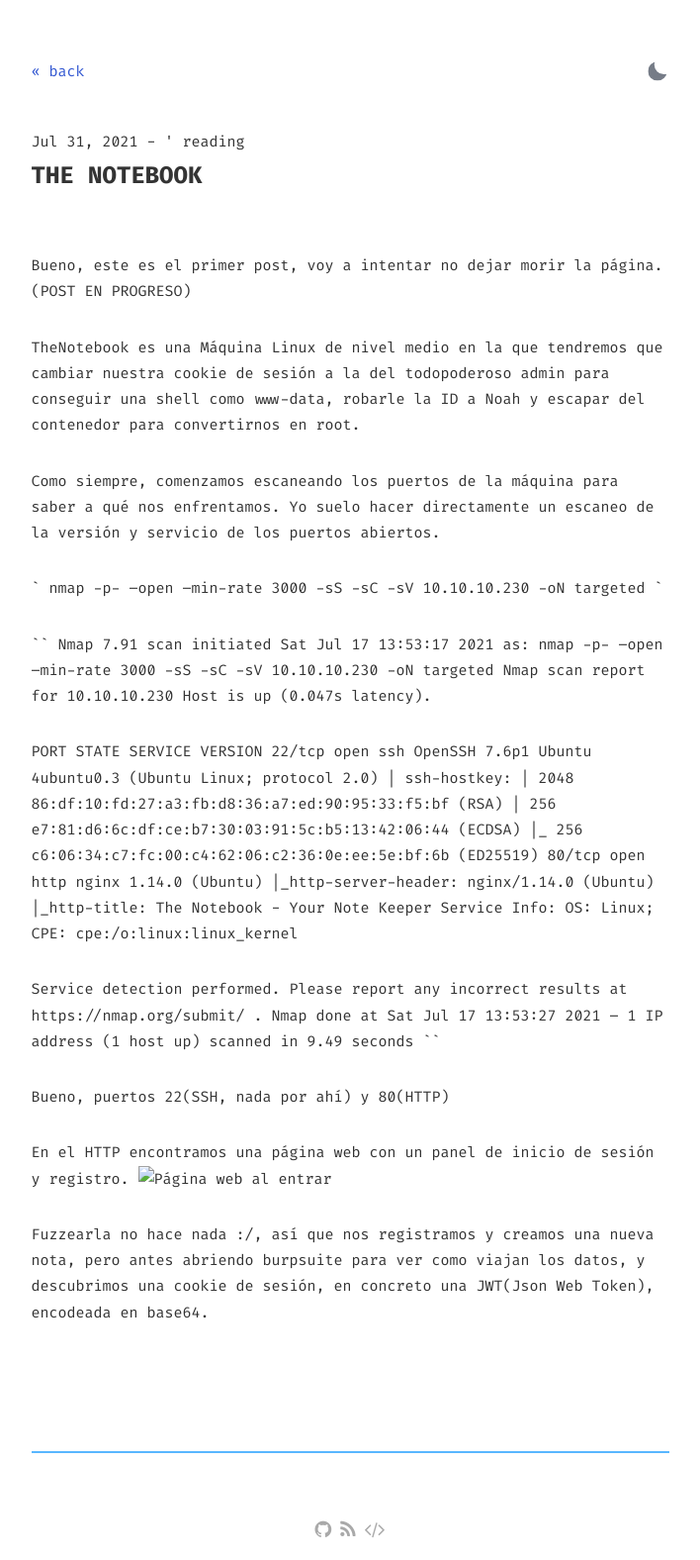
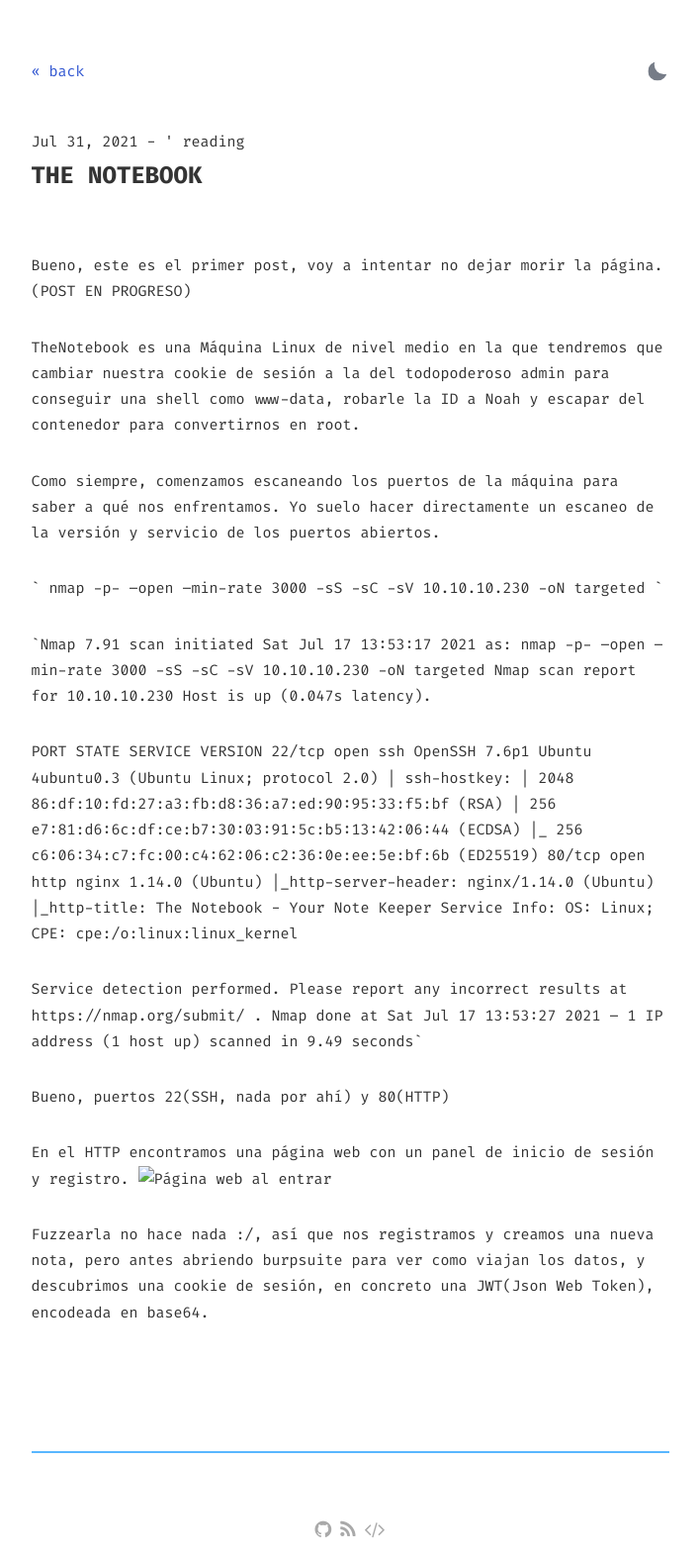
Before and after one commit to binlaab/binlaab.github.io, a Jekyll site: the page built from _posts/2021-07-31-the-notebook.md, in a window 1280 px wide. Shown: the whole page at 99% size, without its empty margins (286-994 px from the left). Built offline with Jekyll 4.4.1, drawn with Linux system fonts in a browser that asks for light colours.

```diff
--- a/_posts/2021-07-31-the-notebook.md
+++ b/_posts/2021-07-31-the-notebook.md
@@ -8,8 +8,7 @@ Como siempre, comenzamos escaneando los puertos de la máquina para saber a qué
 nmap -p- --open --min-rate 3000 -sS -sC -sV 10.10.10.230 -oN targeted
 `
 
-``
-Nmap 7.91 scan initiated Sat Jul 17 13:53:17 2021 as: nmap -p- --open --min-rate 3000 -sS -sC -sV 10.10.10.230 -oN targeted
+`Nmap 7.91 scan initiated Sat Jul 17 13:53:17 2021 as: nmap -p- --open --min-rate 3000 -sS -sC -sV 10.10.10.230 -oN targeted
 Nmap scan report for 10.10.10.230
 Host is up (0.047s latency).
 
@@ -25,8 +24,7 @@ PORT   STATE SERVICE VERSION
 Service Info: OS: Linux; CPE: cpe:/o:linux:linux_kernel
 
 Service detection performed. Please report any incorrect results at https://nmap.org/submit/ .
-Nmap done at Sat Jul 17 13:53:27 2021 -- 1 IP address (1 host up) scanned in 9.49 seconds
-``
+Nmap done at Sat Jul 17 13:53:27 2021 -- 1 IP address (1 host up) scanned in 9.49 seconds`
 
 Bueno, puertos 22(SSH, nada por ahí) y 80(HTTP)
 
```
